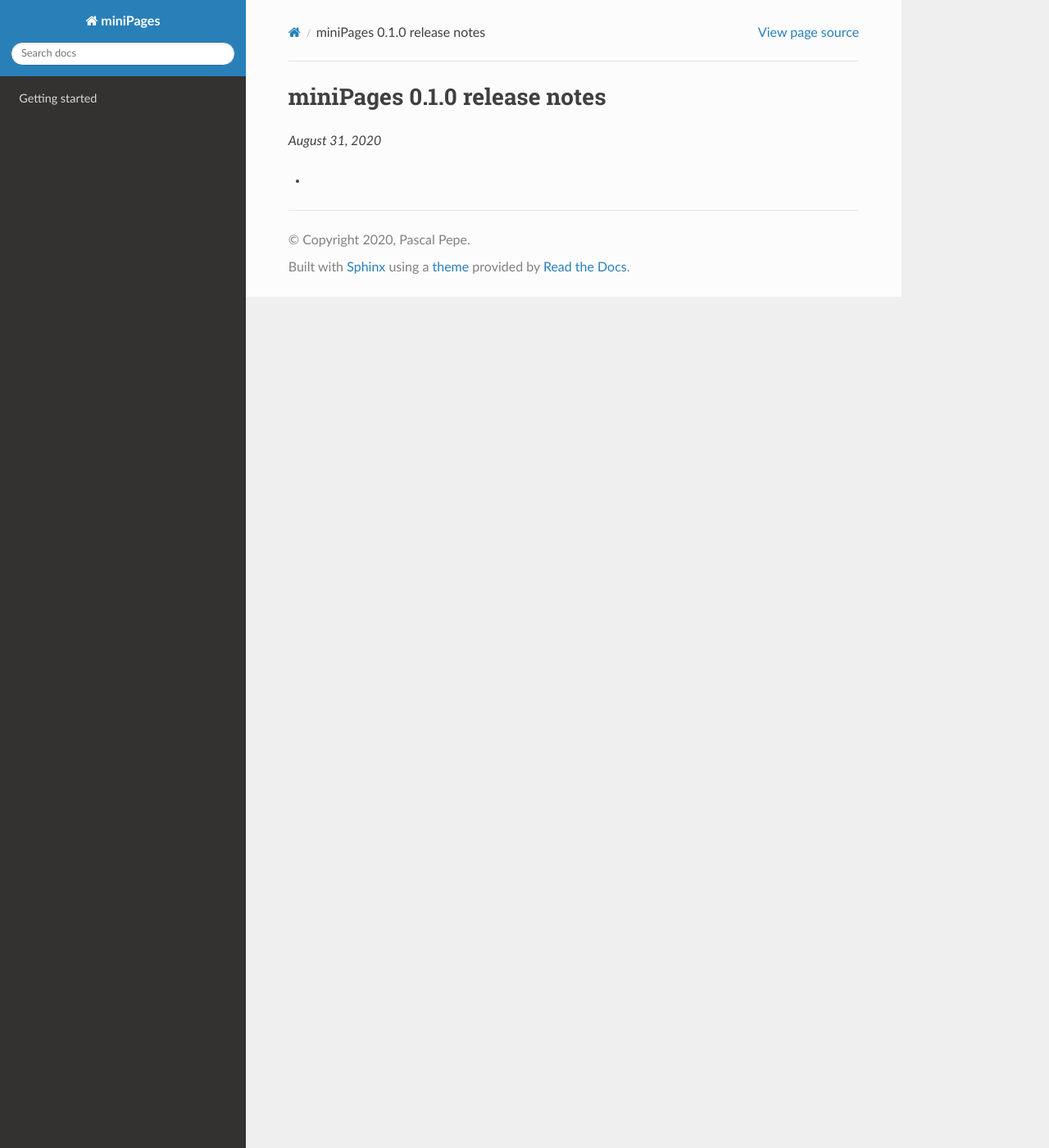
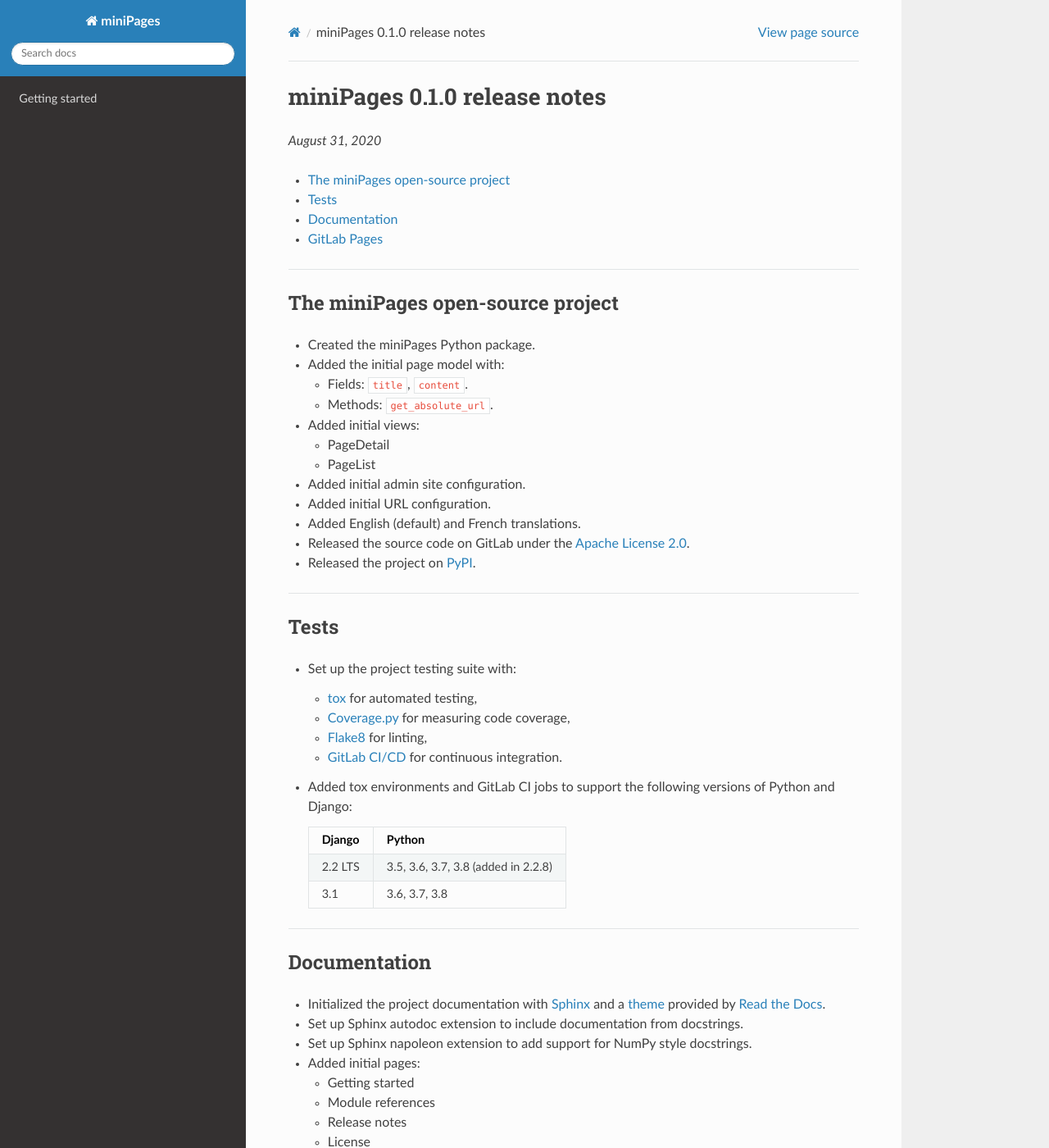
Before and after one commit to pascalpepe/django-minipages, a Sphinx documentation site: the page built from docs/releases/0.1.0.rst, in a window 1280 px wide and 1400 px high. Shown: the whole window at 82% size. Built offline with Sphinx 7.4.7 and the Read the Docs theme 2.0.0, drawn with Linux system fonts in a browser that asks for light colours; pages that are not in the unit, such as notebooks, are missing from menus; some of the changed text lies outside the part shown.

Commit message:
Add 0.1.0 release notes

```diff
--- a/docs/releases/0.1.0.rst
+++ b/docs/releases/0.1.0.rst
@@ -4,4 +4,76 @@
 
 *August 31, 2020*
 
--
+.. contents::
+   :local:
+   :depth: 1
+
+----
+
+The miniPages open-source project
+=================================
+
+- Created the miniPages Python package.
+- Added the initial page model with:
+
+  * Fields: ``title``, ``content``.
+  * Methods: ``get_absolute_url``.
+
+- Added initial views:
+
+  * PageDetail
+  * PageList
+
+- Added initial admin site configuration.
+- Added initial URL configuration.
+- Added English (default) and French translations.
+- Released the source code on GitLab under the
+  `Apache License 2.0 <http://www.apache.org/licenses/LICENSE-2.0>`_.
+- Released the project on `PyPI <https://pypi.org/project/django-minipages/>`_.
+
+----
+
+Tests
+=====
+
+- Set up the project testing suite with:
+
+  * `tox <https://tox.readthedocs.io>`_ for automated testing,
+  * `Coverage.py <https://coverage.readthedocs.io>`_ for measuring code coverage,
+  * `Flake8 <https://flake8.readthedocs.io>`_ for linting,
+  * `GitLab CI/CD <https://docs.gitlab.com/ee/ci/README.html>`_ for continuous integration.
+
+- Added tox environments and GitLab CI jobs to support the following versions of Python and Django:
+
+  ======= ===================================
+  Django  Python
+  ======= ===================================
+  2.2 LTS 3.5, 3.6, 3.7, 3.8 (added in 2.2.8)
+  ------- -----------------------------------
+  3.1     3.6, 3.7, 3.8
+  ======= ===================================
+
+----
+
+Documentation
+=============
+
+- Initialized the project documentation with `Sphinx <https://www.sphinx-doc.org>`_ and a
+  `theme <https://github.com/rtfd/sphinx_rtd_theme>`_ provided by
+  `Read the Docs <https://readthedocs.org/>`_.
+- Set up Sphinx autodoc extension to include documentation from docstrings.
+- Set up Sphinx napoleon extension to add support for NumPy style docstrings.
+- Added initial pages:
+
+  * Getting started
+  * Module references
+  * Release notes
+  * License
+
+----
+
+GitLab Pages
+============
+
+- Set up GitLab CI/CD to continuously deploy the documentation for the main
+  branch on GitLab Pages: https://pascalpepe.gitlab.io/django-minipages
```
